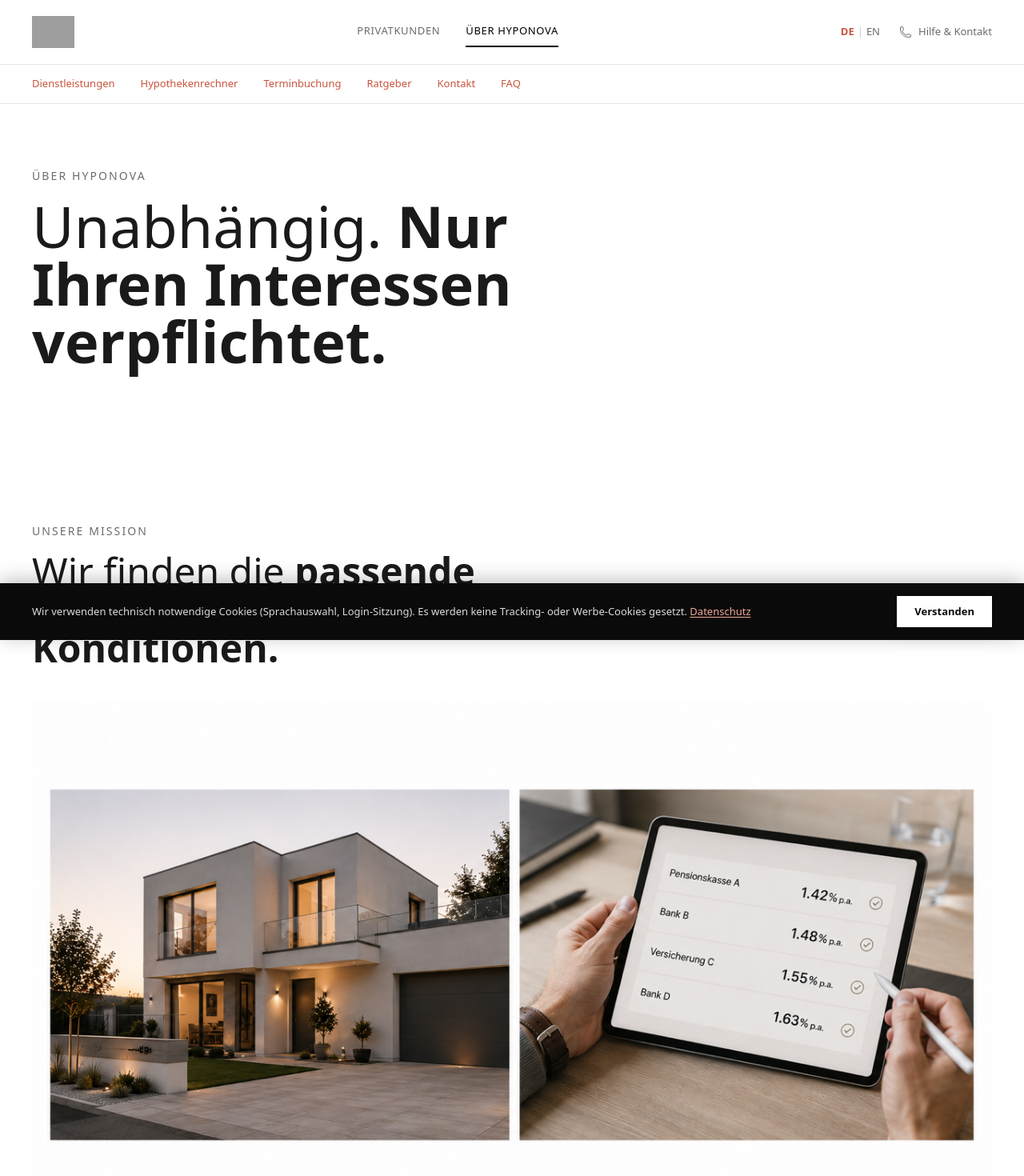
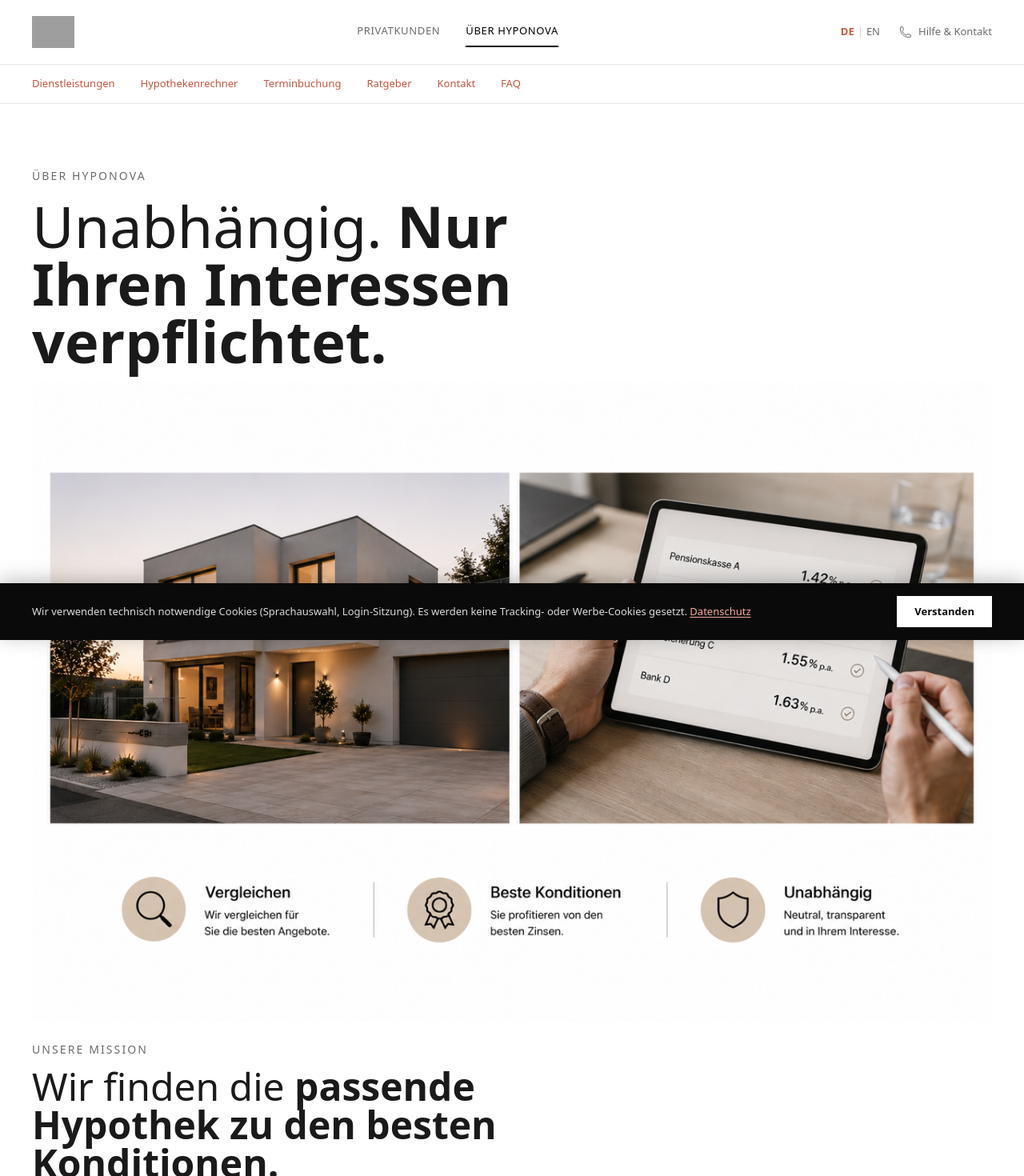
Before and after one commit to Orionlab4313/hyponova.ch, a Next.js app: page /ueber-uns in a window 1280 px wide. Shown: the top 1470 px of the page at 80% size. Built offline with nearby package versions, Linux system fonts and the light colour scheme; grey boxes are pictures that could not be loaded.

Commit message:
fix(ueber-uns): Mission Section Layout (Bild oben, Text drunter) plus engere Abstaende

```diff
--- a/src/app/ueber-uns/page.tsx
+++ b/src/app/ueber-uns/page.tsx
@@ -119,7 +119,7 @@ export default function UeberUnsPage() {
       <main>
         {/* -- HERO -- */}
         <section className="bg-white">
-          <div className="max-w-[1400px] mx-auto px-6 lg:px-10 pt-12 lg:pt-20 pb-16 lg:pb-24">
+          <div className="max-w-[1400px] mx-auto px-6 lg:px-10 pt-12 lg:pt-20 pb-2 lg:pb-4">
             <ScrollReveal>
               <p className="text-sm uppercase tracking-[0.15em] font-medium mb-4" style={{ color: "#6b6b6b" }}>
                 {lang === "de" ? "Über HYPONOVA" : "About HYPONOVA"}
@@ -132,20 +132,20 @@ export default function UeberUnsPage() {
         </section>
 
         {/* -- MISSION -- */}
-        <section className="bg-white py-16 lg:py-24">
+        <section className="bg-white pb-8 lg:pb-12">
           <div className="max-w-[1400px] mx-auto px-6 lg:px-10">
             <ScrollReveal>
-              <p className="text-sm uppercase tracking-[0.15em] font-medium mb-4" style={{ color: "#6b6b6b" }}>
-                {missionLabel[lang]}
-              </p>
-              <h2 className="text-3xl md:text-4xl lg:text-5xl leading-[1.15] max-w-3xl mb-10" style={{ fontWeight: 300, color: "#1a1a1a" }}>
-                {missionHeading[lang].before}<span style={{ fontWeight: 600 }}>{missionHeading[lang].bold}</span>
-              </h2>
               <img
                 src="/images/unsere-mission.png"
                 alt={missionLabel[lang]}
-                className="w-full h-auto"
+                className="w-full h-auto mb-4 lg:mb-6"
               />
+              <p className="text-sm uppercase tracking-[0.15em] font-medium mb-3" style={{ color: "#6b6b6b" }}>
+                {missionLabel[lang]}
+              </p>
+              <h2 className="text-3xl md:text-4xl lg:text-5xl leading-[1.15] max-w-3xl" style={{ fontWeight: 300, color: "#1a1a1a" }}>
+                {missionHeading[lang].before}<span style={{ fontWeight: 600 }}>{missionHeading[lang].bold}</span>
+              </h2>
             </ScrollReveal>
           </div>
         </section>
```
